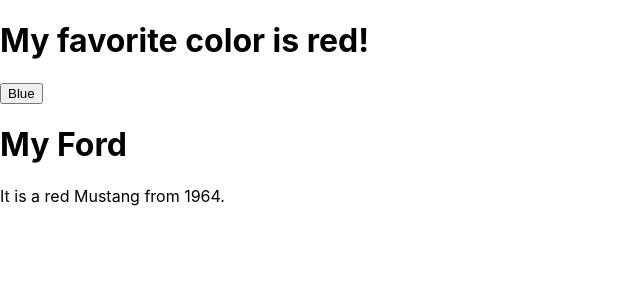
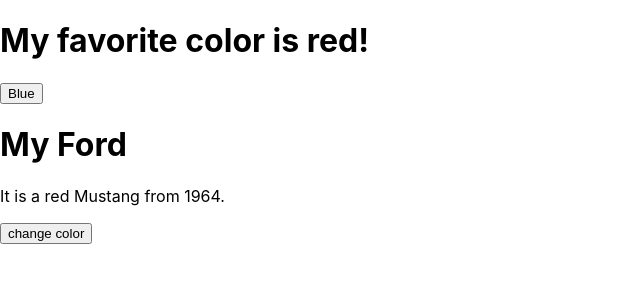
Before and after one commit to vinaysb1/react-hooks, a React (Create React App) app: page / in a window 1280 px wide. Shown: the top 300 px of the page, without its empty margins (0-640 px from the left). Built offline with nearby package versions, Linux system fonts and the light colour scheme.

Commit message:
Updating Objects and Arrays in State

```diff
--- a/src/Car.js
+++ b/src/Car.js
@@ -8,12 +8,20 @@
         year: "1964",
         color: "red"
       });
+
+     const updateColor = () => {
+    setCar(prevState=> {
+       return {...prevState, color: "blue" }
+      });
+    }
   return (
     <div>
         <h1>My {car.brand}</h1>
       <p>
         It is a {car.color} {car.model} from {car.year}.
       </p>
+      <button type='button'
+      onClick={updateColor}>change color</button>
     </div>
   )
 }
```
